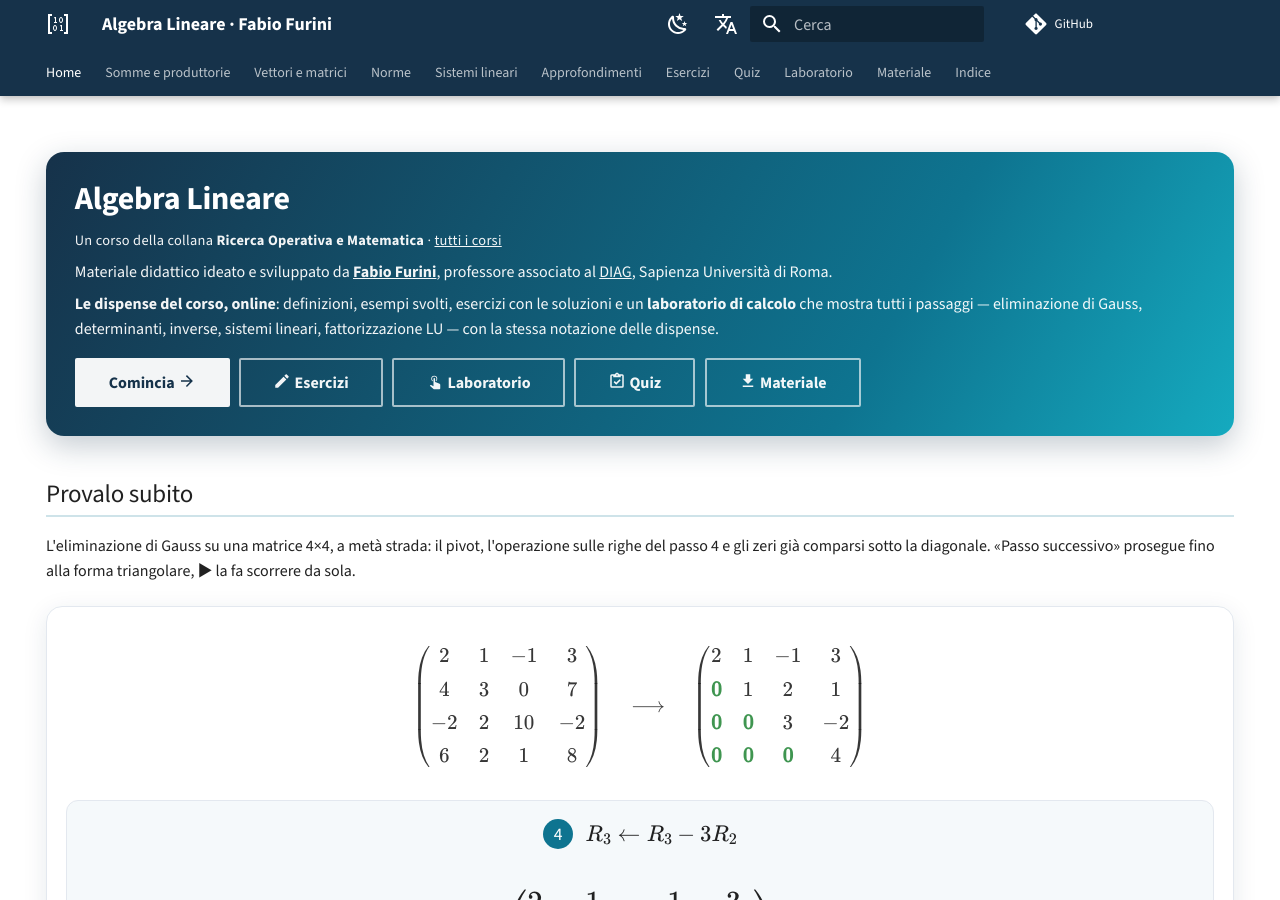
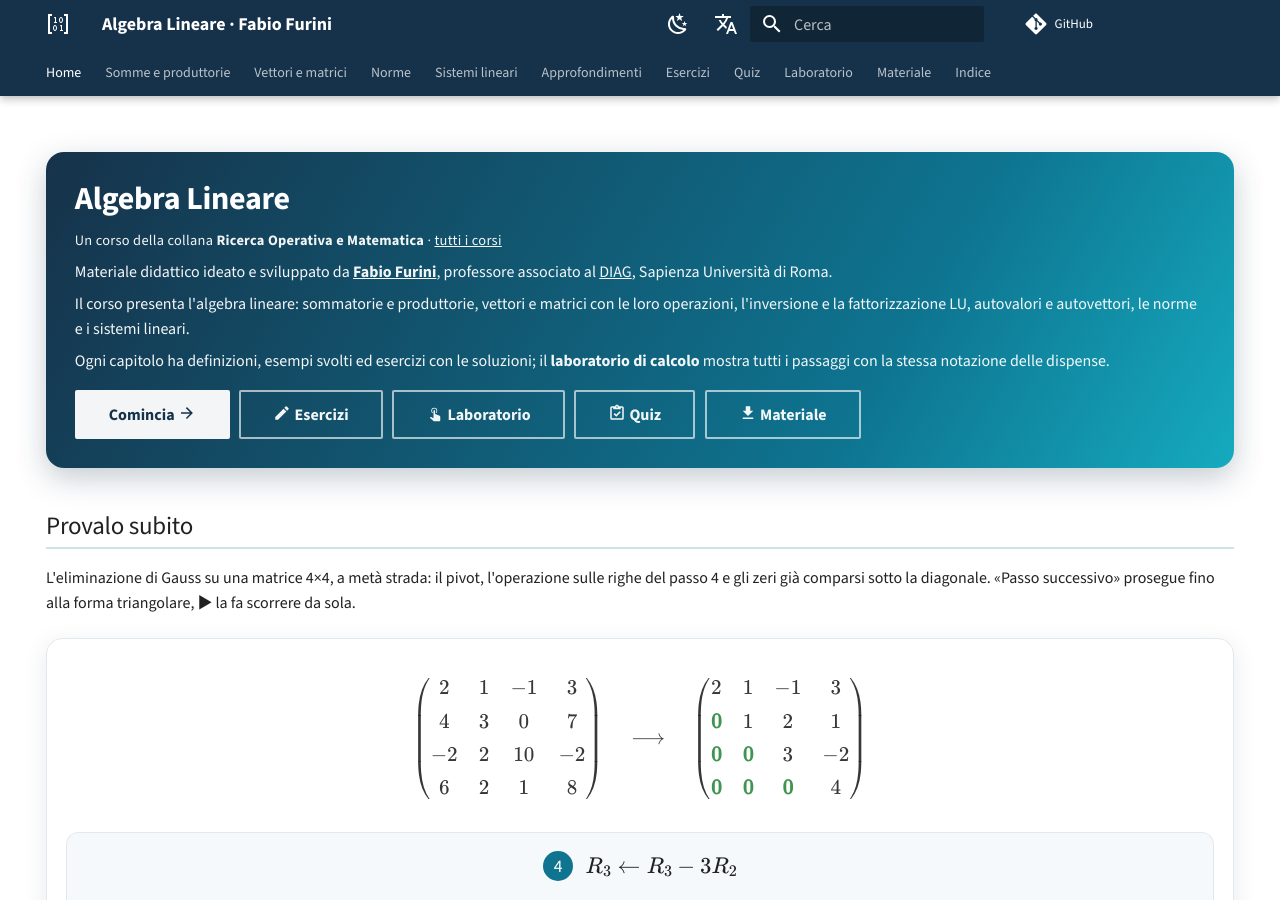
Before and after one commit to fabiofurini/algebra-lineare, an MkDocs documentation site: the page built from docs/index.md, in a window 1280 px wide and 900 px high. Built offline with MkDocs 1.6.1 and Material for MkDocs 9.7.7, drawn with Linux system fonts in a browser that asks for light colours; comment, search, counter and statistics services are not loaded.

Commit message:
Home: descrizione piana del contenuto del corso
Co-Authored-By: Claude Opus 5.5 <noreply@anthropic.com>

```diff
--- a/docs/index.md
+++ b/docs/index.md
@@ -16,10 +16,11 @@ hide:
 Materiale didattico ideato e sviluppato da **[Fabio Furini](https://fabiofurini.github.io/)**, professore
 associato al [DIAG](https://www.diag.uniroma1.it/), Sapienza Università di Roma.
 
-**Le dispense del corso, online**: definizioni, esempi svolti, esercizi con le
-soluzioni e un **laboratorio di calcolo** che mostra tutti i passaggi —
-eliminazione di Gauss, determinanti, inverse, sistemi lineari, fattorizzazione
-LU — con la stessa notazione delle dispense.
+Il corso presenta l'algebra lineare: sommatorie e produttorie, vettori e matrici con le loro operazioni,
+l'inversione e la fattorizzazione LU, autovalori e autovettori, le norme e i sistemi lineari.
+
+Ogni capitolo ha definizioni, esempi svolti ed esercizi con le soluzioni; il **laboratorio di calcolo**
+mostra tutti i passaggi con la stessa notazione delle dispense.
 
 [Comincia :material-arrow-right:](somme/index.md){ .md-button .md-button--primary }
 [:material-pencil: Esercizi](esercizi/index.md){ .md-button }
```
